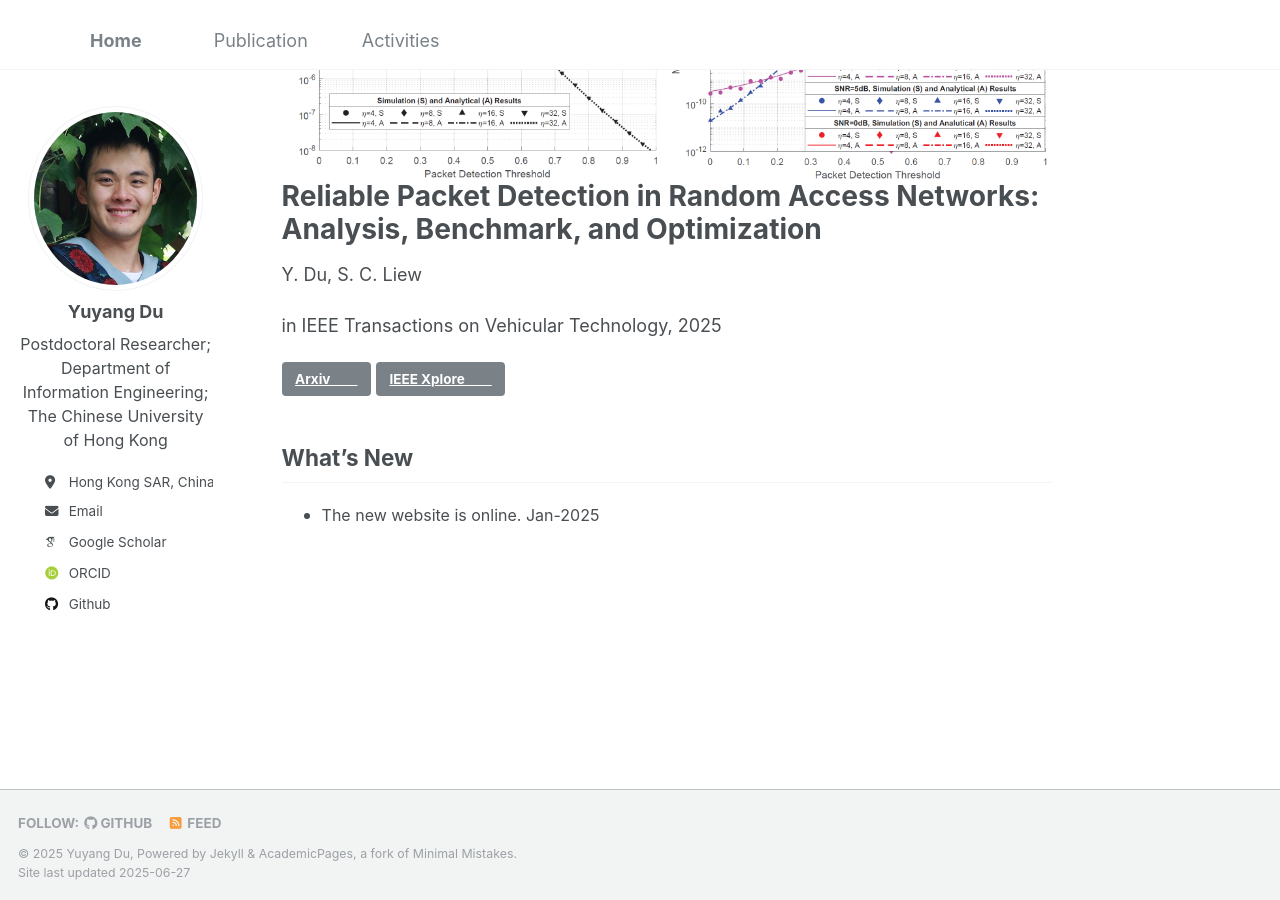
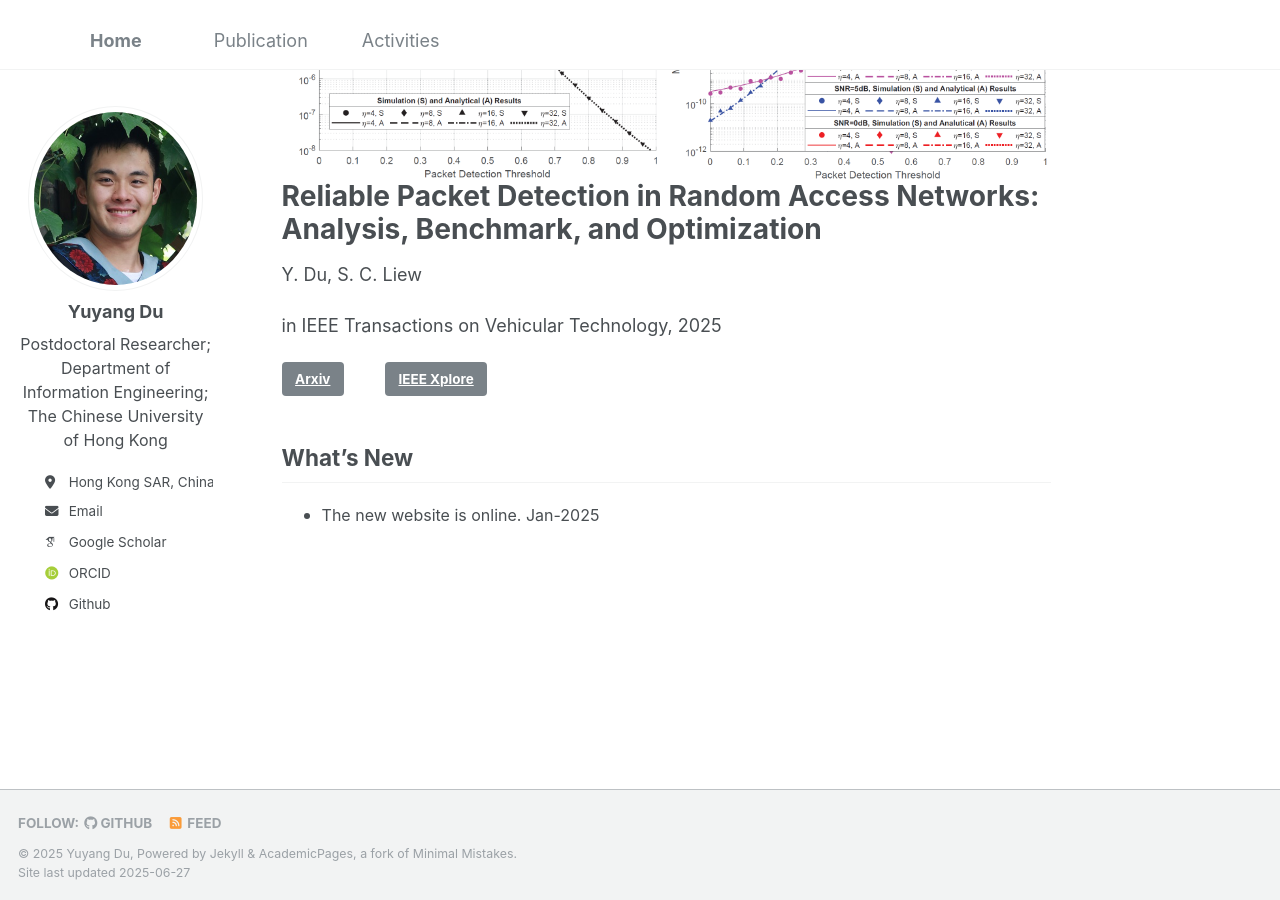
Before and after one commit to yuyangdu01/yuyangdu01.github.io, a Jekyll site: the page built from _pages/about.md, in a window 1280 px wide and 900 px high, scrolled down 729 px. Built offline with Jekyll 4.4.1, drawn with Linux system fonts in a browser that asks for light colours; some web fonts are replaced.

Commit message:
Update about.md

```diff
--- a/_pages/about.md
+++ b/_pages/about.md
@@ -21,8 +21,8 @@ Selected Publications <font size=3></font>
     <h1 class="pub-title">Reliable Packet Detection in Random Access Networks: Analysis, Benchmark, and Optimization</h1>
     <p class="pub-p">Y. Du, S. C. Liew</p>
     <p class="pub-p">in IEEE Transactions on Vehicular Technology, 2025</p>
-    <a class="btn btn-primary" role="button" href="https://arxiv.org/pdf/2307.05224" target="_blank">Arxiv&emsp;&emsp;</a>
-    <a class="btn btn-primary" role="button" href="https://ieeexplore.ieee.org/document/10902223" target="_blank">IEEE Xplore&emsp;&emsp;</a>
+    <a class="btn btn-primary" role="button" href="https://arxiv.org/pdf/2307.05224" target="_blank">Arxiv</a>&emsp;&emsp;
+    <a class="btn btn-primary" role="button" href="https://ieeexplore.ieee.org/document/10902223" target="_blank">IEEE Xplore</a>&emsp;&emsp;
   </div>
 </div>
 
```
